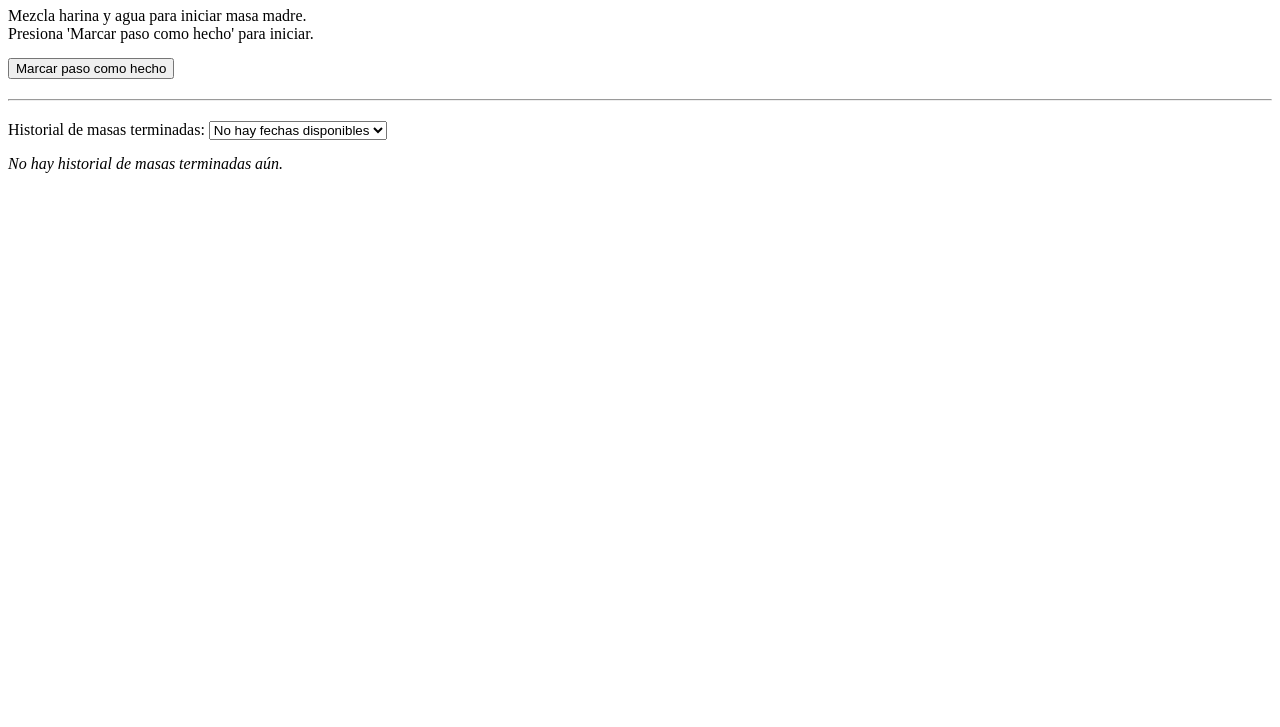
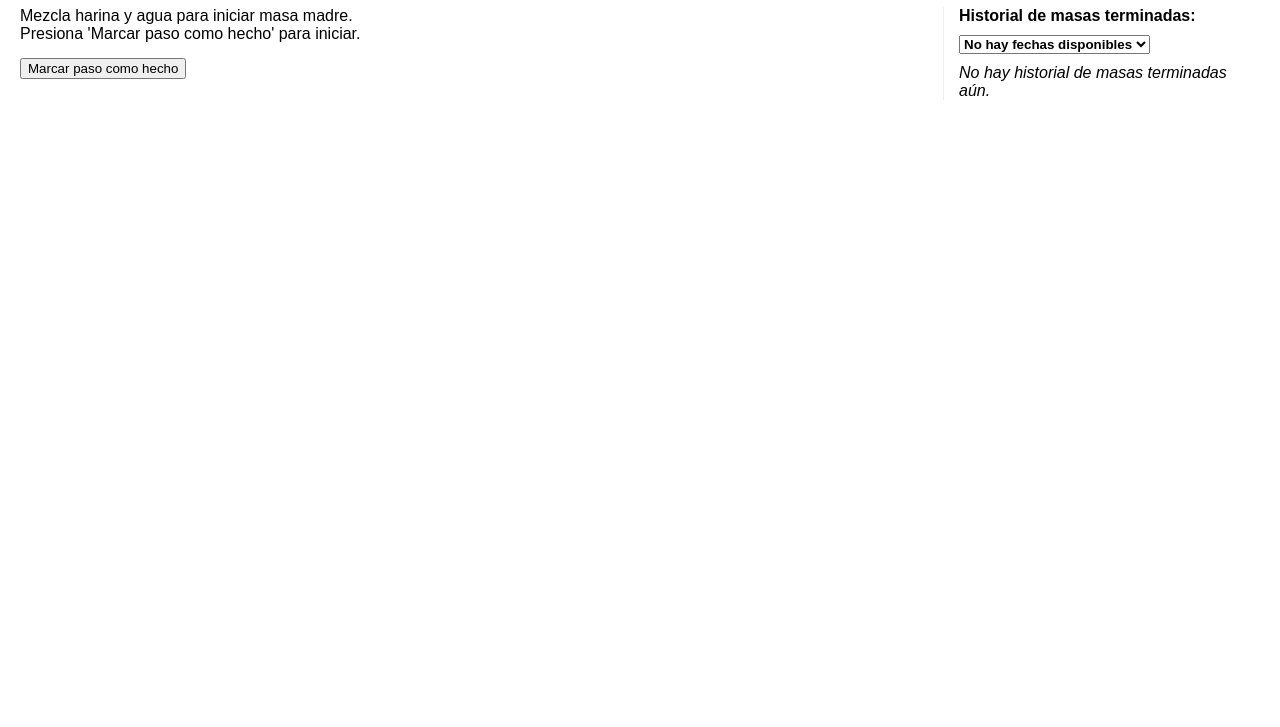
Before and after one commit to cesar18molinaa-code/Masa-madre-APP, a plain HTML site: page index.html in a window 1280 px wide. Shown: the part 73-800 px from the top of the page. Drawn offline with Linux system fonts and the light colour scheme.

Commit message:
Update index.html

```diff
--- a/index.html
+++ b/index.html
@@ -4,23 +4,51 @@
   <meta charset="UTF-8" />
   <meta name="viewport" content="width=device-width, initial-scale=1" />
   <title>Masa Madre Progreso</title>
+  <style>
+    body {
+      font-family: Arial, sans-serif;
+      margin: 20px;
+    }
+    #container {
+      display: flex;
+      gap: 20px;
+    }
+    #mainContent {
+      flex: 3;
+    }
+    #menuHistorial {
+      flex: 1;
+      border-left: 1px solid #eee;
+      padding-left: 15px;
+    }
+    label, select {
+      display: block;
+      margin-bottom: 10px;
+      font-weight: bold;
+    }
+    #detalleHistorial {
+      font-style: italic;
+      margin-top: 10px;
+    }
+  </style>
 </head>
 <body>
   <h1>Progreso Masa Madre</h1>
-
+  <div id="container">
+    <div id="mainContent">
       <div id="stepDescription"></div>
       <div id="timeRemaining" style="margin-bottom: 15px;"></div>
+      <button id="markDoneButton">Marcar paso como hecho</button>
+    </div>
 
-  <button id="markDoneButton">Marcar paso como hecho</button>
-
-  <hr style="margin: 20px 0;" />
-
-  <!-- Menú desplegable para historial -->
+    <div id="menuHistorial">
       <label for="historialSelect">Historial de masas terminadas:</label>
       <select id="historialSelect">
         <option value="">Selecciona una fecha</option>
       </select>
-  <div id="detalleHistorial" style="margin-top: 15px; font-style: italic;"></div>
+      <div id="detalleHistorial"></div>
+    </div>
+  </div>
 
   <script src="./app.js"></script>
 </body>
```
Lines whose indentation alone changed are shown as unchanged.
